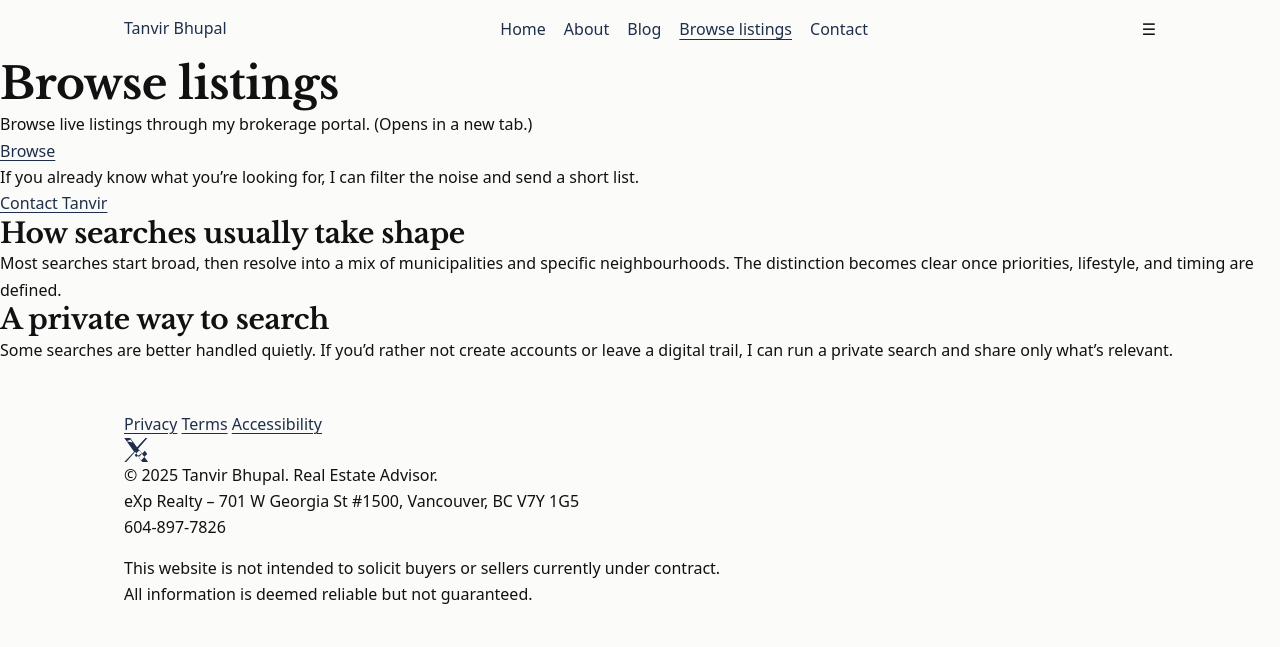
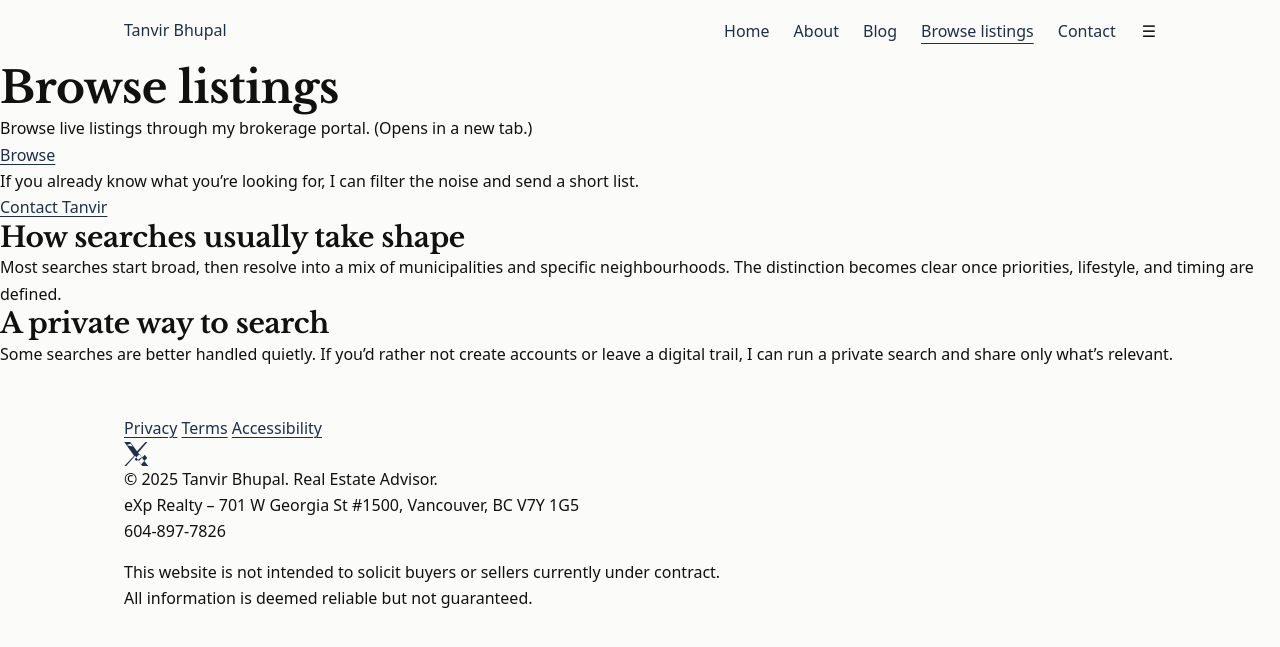
Before and after one commit to gvancouverhomes/gvancouverhomes.github.io, a Jekyll site: the page built from search.md, in a window 1280 px wide. Shown: the top 647 px of the page. Built offline with Jekyll 4.4.1, drawn with Linux system fonts in a browser that asks for light colours.

Commit message:
Refine header nav alignment and desktop behavior

```diff
--- a/assets/css/app.css
+++ b/assets/css/app.css
@@ -247,7 +247,7 @@ p + p {
   text-decoration: none;
 }
 /* =========================
-   Header + Horizontal Nav
+   Header + Horizontal Nav (refined)
    ========================= */
 
 .site-header {
@@ -258,14 +258,13 @@ p + p {
   display: flex;
   align-items: center;
   justify-content: space-between;
-  gap: 16px;
-  padding-top: 16px;
-  padding-bottom: 16px;
+  gap: 24px;
+  padding-top: 18px;
+  padding-bottom: 18px;
 }
 
-/* Brand (name on the left) */
+/* Brand */
 .site-header .brand,
-.site-header .site-title,
 .site-header a.brand {
   display: inline-block;
   text-decoration: none;
@@ -273,48 +272,70 @@ p + p {
   white-space: nowrap;
 }
 
-/* Nav (links on the right) */
+/* Nav */
 .site-nav {
   display: flex;
   align-items: center;
+  margin-left: auto; /* forces nav to the right */
 }
 
 .site-nav ul {
   list-style: none;
   display: flex;
   align-items: center;
-  gap: 18px;
-  margin: 0;
-  padding: 0;
-}
-
-.site-nav li {
+  justify-content: flex-end;
+  gap: 20px;
   margin: 0;
   padding: 0;
 }
 
 .site-nav a {
   text-decoration: none;
-  padding: 6px 0;
+  padding: 6px 2px;
   line-height: 1.1;
+  white-space: nowrap;
+  text-decoration-thickness: 1px;
+  text-underline-offset: 5px;
 }
 
-/* Active state (works with your Jekyll active class) */
+/* Softer active state */
 .site-nav .active > a,
 .site-nav a[aria-current="page"] {
   text-decoration: underline;
-  text-underline-offset: 4px;
+  text-decoration-thickness: 1px;
+  text-underline-offset: 6px;
 }
 
-/* Mobile: stack cleanly, keep it readable */
+/* Intentional hover (still subtle) */
+.site-nav a:hover {
+  text-decoration: underline;
+  text-decoration-thickness: 1px;
+  text-underline-offset: 6px;
+}
+
+/* Desktop should not show hamburger if you have one */
+.menu-toggle,
+.nav-toggle,
+.hamburger {
+  display: none;
+}
+
+/* Mobile layout */
 @media (max-width: 720px) {
   .site-header .container {
-    flex-direction: column;
-    align-items: flex-start;
+    flex-direction: row;
+    align-items: center;
   }
 
   .site-nav ul {
-    flex-wrap: wrap;
-    gap: 12px 16px;
+    display: none; /* keep links hidden if you use a hamburger */
+  }
+
+  .menu-toggle,
+  .nav-toggle,
+  .hamburger {
+    display: inline-flex;
+    align-items: center;
+    justify-content: center;
   }
 }
```
